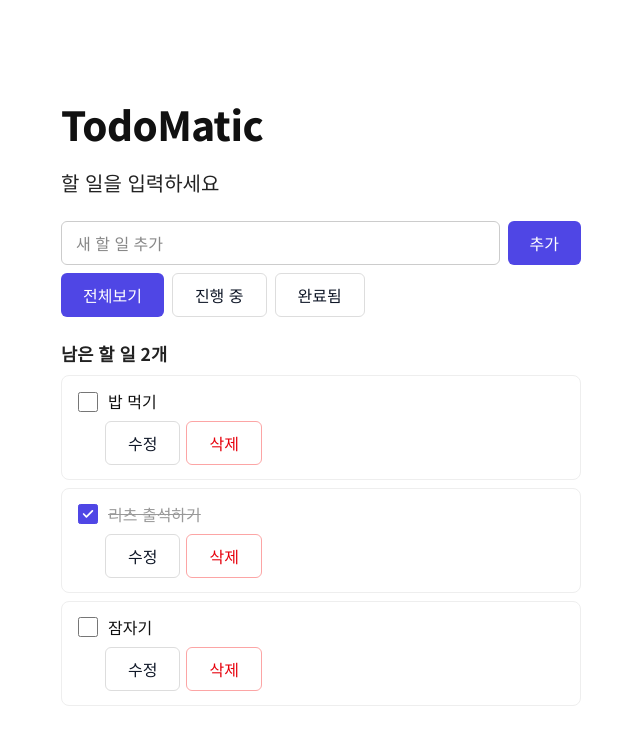
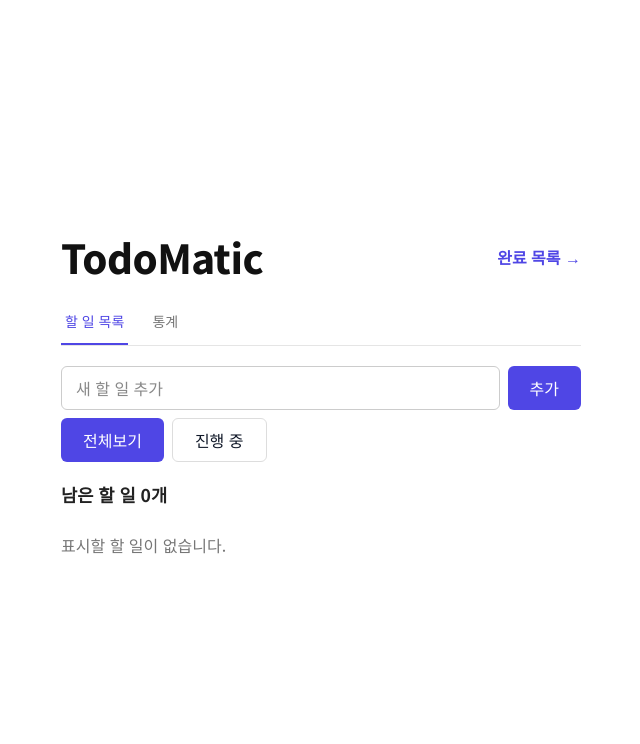
Before and after one commit to Leets-Official/8th-FE-Zero100, a React (Vite) app: page / in a window 1280 px wide. Shown: the top 744 px of the page, without its empty margins (319-959 px from the left). Built offline with nearby package versions, Linux system fonts and the light colour scheme.

Commit message:
feat: 완료 목록과 통계 페이지 구현

```diff
--- a/index.html
+++ b/index.html
@@ -6,7 +6,7 @@
     <link rel="preconnect" href="https://fonts.googleapis.com" />
     <link rel="preconnect" href="https://fonts.gstatic.com" crossorigin />
     <link
-      href="https://fonts.googleapis.com/css2?family=Noto+Sans+KR:wght@400;500;700;800&amp;display=swap"
+      href="https://fonts.googleapis.com/css2?family=Noto+Sans+KR:wght@400;500;600;700;800&amp;display=swap"
       rel="stylesheet"
     />
     <title>Zero100 Todo</title>
--- a/src/App.jsx
+++ b/src/App.jsx
@@ -1,68 +1,59 @@
 import { useState } from 'react';
+import { Link, NavLink, Navigate, Route, Routes, useLocation } from 'react-router';
 import Button from './components/Button.jsx';
 import Input from './components/Input.jsx';
 import TodoItem from './components/TodoItem.jsx';
-
-const initialTodos = [
-  { id: 'eat', text: '밥 먹기', completed: false },
-  { id: 'attendance', text: '리츠 출석하기', completed: true },
-  { id: 'sleep', text: '잠자기', completed: false },
-];
+import { useTodos } from './context/useTodos.js';
 
 const filters = [
   { value: 'all', label: '전체보기' },
   { value: 'active', label: '진행 중' },
-  { value: 'completed', label: '완료됨' },
 ];
 
-function App() {
-  const [todos, setTodos] = useState(initialTodos);
+function TodoList({ todos }) {
+  const { updateTodo, deleteTodo } = useTodos();
+
+  if (todos.length === 0) {
+    return <p className="py-4 text-[#767676]">표시할 할 일이 없습니다.</p>;
+  }
+
+  return (
+    <ul className="flex flex-col gap-2">
+      {todos.map((todo) => (
+        <TodoItem
+          key={todo.id}
+          text={todo.text}
+          completed={todo.completed}
+          onToggle={(completed) => updateTodo(todo.id, { completed })}
+          onUpdate={(text) => updateTodo(todo.id, { text })}
+          onDelete={() => deleteTodo(todo.id)}
+        />
+      ))}
+    </ul>
+  );
+}
+
+function HomePage() {
+  const { todos, addTodo, remainingCount } = useTodos();
   const [newTodo, setNewTodo] = useState('');
   const [filter, setFilter] = useState('all');
 
-  const remainingCount = todos.filter((todo) => !todo.completed).length;
-  const completedCount = todos.length - remainingCount;
   const visibleTodos = todos.filter((todo) => {
     if (filter === 'active') return !todo.completed;
-    if (filter === 'completed') return todo.completed;
     return true;
   });
 
-  function addTodo(event) {
+  function handleSubmit(event) {
     event.preventDefault();
-    const text = newTodo.trim();
-    if (!text) return;
-
-    setTodos((currentTodos) => [
-      ...currentTodos,
-      { id: crypto.randomUUID(), text, completed: false },
-    ]);
+    if (!newTodo.trim()) return;
+    addTodo(newTodo);
     setNewTodo('');
   }
 
-  function updateTodo(id, changes) {
-    setTodos((currentTodos) =>
-      currentTodos.map((todo) => (todo.id === id ? { ...todo, ...changes } : todo)),
-    );
-  }
-
-  function deleteTodo(id) {
-    setTodos((currentTodos) => currentTodos.filter((todo) => todo.id !== id));
-  }
-
   return (
-    <main className="flex min-h-screen items-center justify-center bg-white px-4 py-8">
-      <div className="w-full max-w-[536px] p-2 font-['Noto_Sans_KR',sans-serif]">
-        <div className="flex flex-col gap-6">
-          <header className="flex flex-col items-start gap-4">
-            <h1 className="text-[40px] leading-[60px] font-extrabold tracking-[-0.5px] text-[#111]">
-              TodoMatic
-            </h1>
-            <p className="text-xl leading-[26.4px] font-medium text-[#222]">할 일을 입력하세요</p>
-          </header>
-
+    <>
       <section aria-label="할 일 입력과 필터" className="flex flex-col items-start gap-2">
-            <form onSubmit={addTodo} className="flex w-full gap-2">
+        <form onSubmit={handleSubmit} className="flex w-full gap-2">
           <Input
             variant="fluid"
             value={newTodo}
@@ -88,27 +79,124 @@ function App() {
 
       <section aria-label="할 일 목록" className="flex flex-col gap-2">
         <h2 className="text-[17.6px] leading-[26.4px] font-bold text-[#222]">
-              {filter === 'completed'
-                ? `완료한 할 일 ${completedCount}개`
-                : `남은 할 일 ${remainingCount}개`}
+          남은 할 일 {remainingCount}개
         </h2>
-            {visibleTodos.length > 0 ? (
-              <ul className="flex flex-col gap-2">
-                {visibleTodos.map((todo) => (
-                  <TodoItem
-                    key={todo.id}
-                    text={todo.text}
-                    completed={todo.completed}
-                    onToggle={(completed) => updateTodo(todo.id, { completed })}
-                    onUpdate={(text) => updateTodo(todo.id, { text })}
-                    onDelete={() => deleteTodo(todo.id)}
+        <TodoList todos={visibleTodos} />
+      </section>
+    </>
+  );
+}
+
+function CompletedPage() {
+  const { todos, completedCount } = useTodos();
+  const completedTodos = todos.filter((todo) => todo.completed);
+
+  return (
+    <section aria-label="완료 목록" className="flex flex-col gap-2">
+      <h2 className="text-[17.6px] leading-[26.4px] font-bold text-[#222]">
+        완료한 할 일 {completedCount}개
+      </h2>
+      <TodoList todos={completedTodos} />
+    </section>
+  );
+}
+
+function StatsPage() {
+  const { totalCount, remainingCount, completedCount, completionRate } = useTodos();
+  const counts = [
+    { label: '전체', count: totalCount },
+    { label: '진행 중', count: remainingCount },
+    { label: '완료', count: completedCount },
+  ];
+
+  return (
+    <section aria-label="할 일 통계" className="flex flex-col text-[#222]">
+      <h2 className="text-[20px] font-bold">할 일 통계</h2>
+      <p className="mt-1 text-sm text-[#767676]">할 일을 얼마나 완료했는지 한눈에 확인하세요.</p>
+
+      <div className="mt-4 rounded-[10px] border border-[#dedbff] bg-[#f7f6ff] p-6">
+        <div className="flex items-center justify-between gap-3">
+          <div>
+            <h3 className="font-bold text-[#222]">완료율</h3>
+            <p className="mt-1 text-sm text-[#767676]">
+              전체 {totalCount}개 중 {completedCount}개를 완료했어요.
+            </p>
+          </div>
+          <strong className="text-[44px] leading-none font-bold text-[#4f46e5]">
+            {completionRate}%
+          </strong>
+        </div>
+        <div
+          role="progressbar"
+          aria-label="할 일 완료율"
+          aria-valuenow={completionRate}
+          aria-valuemin={0}
+          aria-valuemax={100}
+          className="mt-6 h-2 overflow-hidden rounded-full bg-[#e7e5ff]"
+        >
+          <div
+            className="h-full rounded-full bg-[#4f46e5] transition-[width]"
+            style={{ width: `${completionRate}%` }}
           />
+        </div>
+      </div>
+
+      <div className="mt-8 grid grid-cols-3 gap-3">
+        {counts.map(({ label, count }) => (
+          <div key={label} className="rounded-[8px] border border-[#e5e5e5] p-4">
+            <p className="text-sm text-[#767676]">{label}</p>
+            <p className="mt-1 text-[30px] leading-none font-bold text-[#111]">
+              {count}
+              <span className="ml-1 text-sm font-normal text-[#767676]">개</span>
+            </p>
+          </div>
         ))}
-              </ul>
-            ) : (
-              <p className="py-4 text-[#767676]">표시할 할 일이 없습니다.</p>
+      </div>
+    </section>
+  );
+}
+
+function navLinkClassName({ isActive }) {
+  return `border-b-2 px-1 py-3 text-sm font-medium ${isActive ? 'border-[#4f46e5] text-[#4f46e5]' : 'border-transparent text-[#767676]'}`;
+}
+
+function App() {
+  const isCompletedPage = useLocation().pathname === '/completed';
+
+  return (
+    <main className="flex min-h-screen items-center justify-center bg-white px-4 py-8">
+      <div className="w-full max-w-[536px] p-2 font-['Noto_Sans_KR',sans-serif]">
+        <div className="flex flex-col gap-5">
+          <header className="flex flex-col">
+            <div className="flex items-center justify-between gap-4">
+              <h1 className="text-[40px] leading-[60px] font-extrabold tracking-[-0.5px] text-[#111]">
+                TodoMatic
+              </h1>
+              <Link
+                to={isCompletedPage ? '/' : '/completed'}
+                className="shrink-0 text-[16px] leading-[20.4px] font-semibold text-[#4f46e5]"
+              >
+                {isCompletedPage ? '← 할 일 목록' : '완료 목록 →'}
+              </Link>
+            </div>
+            {!isCompletedPage && (
+              <nav aria-label="페이지 이동" className="mt-3 flex gap-5 border-b border-[#e5e5e5]">
+                <NavLink to="/" end className={navLinkClassName}>
+                  할 일 목록
+                </NavLink>
+                <NavLink to="/stats" className={navLinkClassName}>
+                  통계
+                </NavLink>
+              </nav>
             )}
-          </section>
+          </header>
+
+          <Routes>
+            <Route path="/" element={<HomePage />} />
+            <Route path="/stats" element={<StatsPage />} />
+            <Route path="/completed" element={<CompletedPage />} />
+            <Route path="*" element={<Navigate to="/" replace />} />
+          </Routes>
         </div>
       </div>
     </main>
```
Lines whose indentation alone changed are shown as unchanged.
